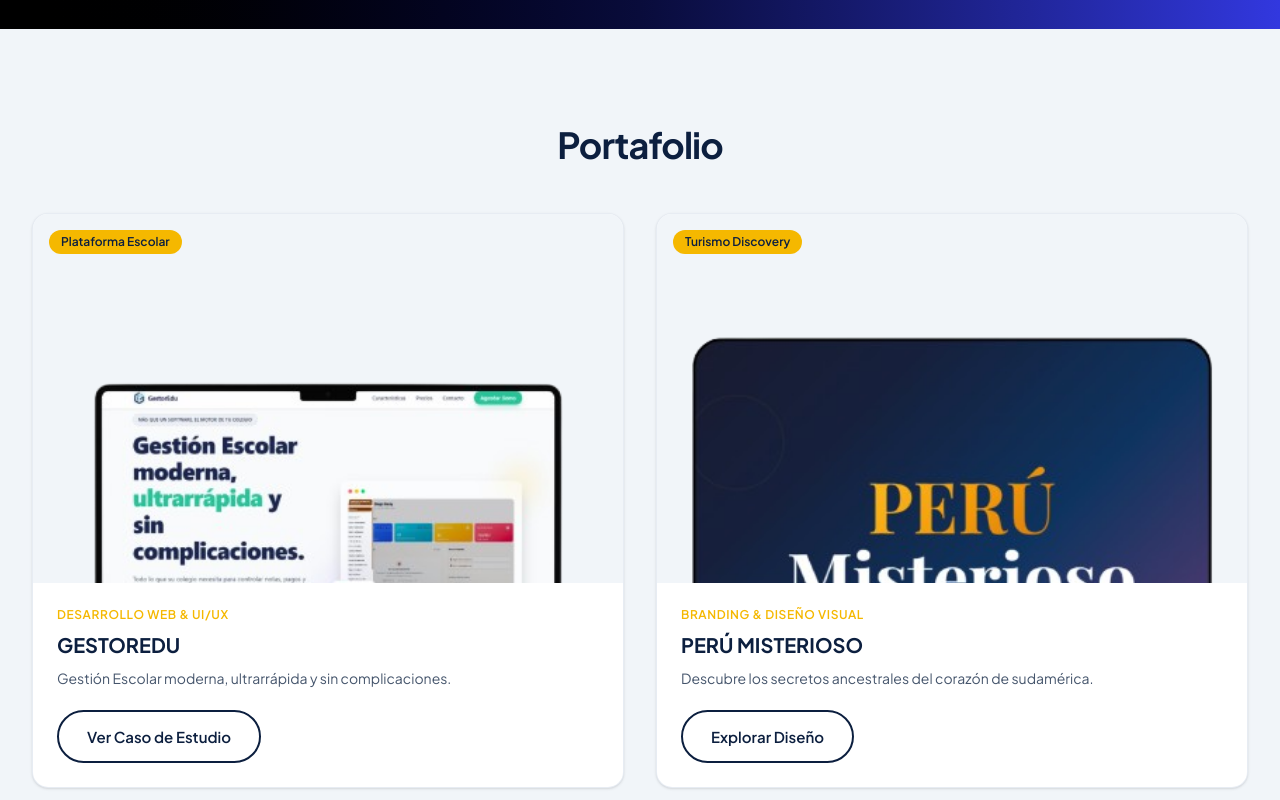
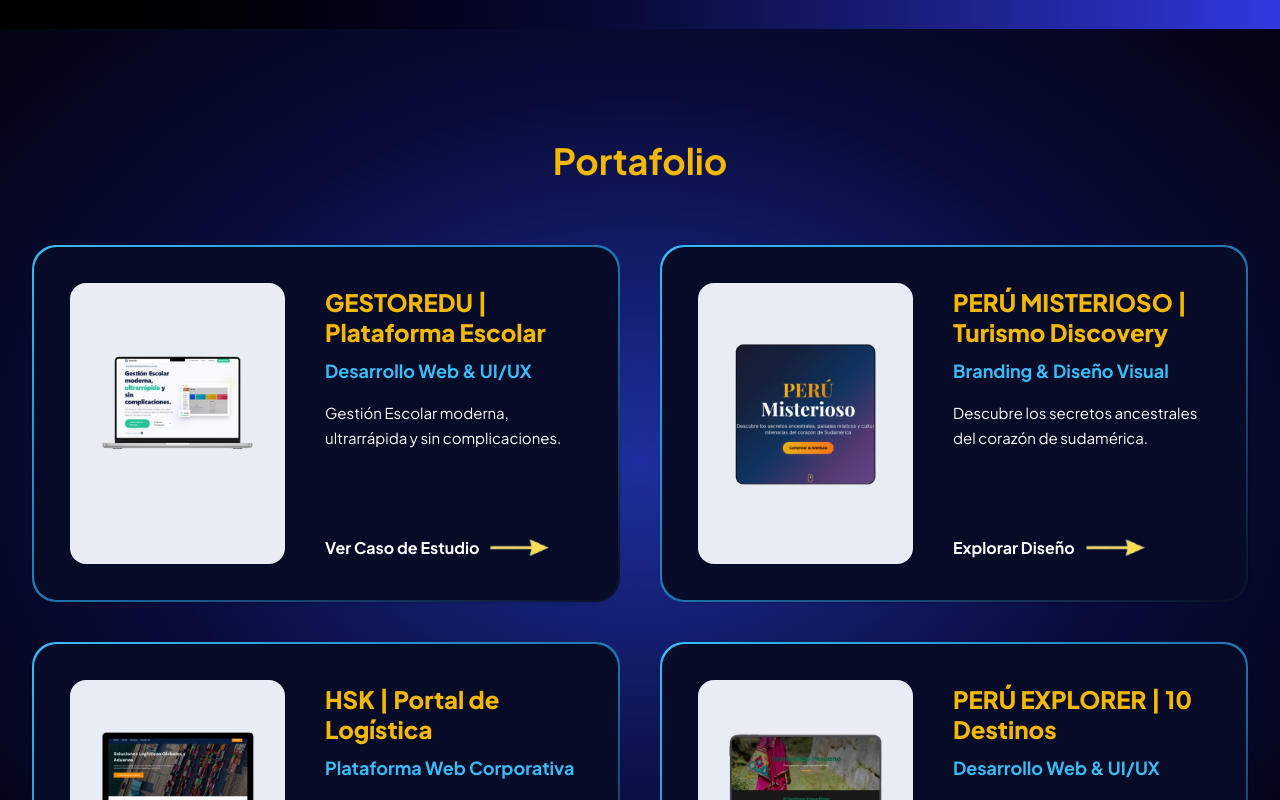
Before and after one commit to Dieguidev/nexedge-landing-page, a Next.js app: page / in a window 1280 px wide. Shown: the part 4200-5000 px from the top of the page. Built offline with nearby package versions, Linux system fonts and the light colour scheme.

Commit message:
Refactor PortfolioSection component; replace Card and Image components with PortfolioCard for improved structure, enhance layout with a gradient background, and update heading for better visual presentation.

```diff
--- /dev/null
+++ b/components/cards/PortfolioCard.tsx
@@ -0,0 +1,80 @@
+import Image from "next/image";
+import Link from "next/link";
+import { cn } from "@/lib/utils";
+
+type PortfolioCardProps = {
+  title: string;
+  tag: string;
+  category: string;
+  description: string;
+  image: string;
+  cta: string;
+  href: string;
+  className?: string;
+};
+
+export function PortfolioCard({
+  title,
+  tag,
+  category,
+  description,
+  image,
+  cta,
+  href,
+  className,
+}: PortfolioCardProps) {
+  return (
+    <div
+      className={cn(
+        "rounded-3xl bg-gradient-to-br from-[#38bdf8] via-[#1e78b4] to-[#0a0e27] p-[2px] shadow-sm",
+        className,
+      )}
+    >
+      <div className="flex h-full flex-col gap-6 rounded-[calc(1.5rem-1px)] bg-[#060b27] p-6 sm:flex-row sm:items-stretch sm:gap-8 sm:p-8 lg:gap-10 lg:p-9">
+        <div className="flex shrink-0 items-center justify-center rounded-2xl bg-[#e8ecf4] p-5 sm:w-[42%] sm:max-w-[17.5rem] sm:p-6 lg:p-7">
+          <Image
+            src={image}
+            alt={title}
+            width={560}
+            height={360}
+            className="h-auto w-full max-w-[15rem] object-contain sm:max-w-none"
+            sizes="(max-width: 640px) 80vw, 280px"
+          />
+        </div>
+
+        <div className="flex min-w-0 flex-1 flex-col justify-between sm:py-1">
+          <div>
+            <h3 className="text-lg font-extrabold leading-tight text-accent sm:text-xl lg:text-2xl">
+              <span className="uppercase">{title}</span>
+              {" | "}
+              {tag}
+            </h3>
+
+            <p className="mt-2 text-base font-bold text-[#38bdf8] sm:mt-2.5 sm:text-lg">
+              {category}
+            </p>
+
+            <p className="mt-3 text-sm leading-relaxed text-white sm:mt-4 sm:text-[15px]">
+              {description}
+            </p>
+          </div>
+
+          <Link
+            href={href}
+            className="mt-6 inline-flex items-center gap-2 self-start text-sm font-bold text-white transition-opacity hover:opacity-80 sm:mt-8 sm:text-base"
+          >
+            {cta}
+            <Image
+              src="/icons/ui/flecha-derecha.png"
+              alt=""
+              width={78}
+              height={24}
+              className="h-4 w-auto shrink-0 object-contain sm:h-5"
+              aria-hidden
+            />
+          </Link>
+        </div>
+      </div>
+    </div>
+  );
+}
--- a/components/sections/PortfolioSection.tsx
+++ b/components/sections/PortfolioSection.tsx
@@ -1,72 +1,42 @@
 "use client";
 
-import Image from "next/image";
-import { motion, useReducedMotion } from "framer-motion";
 import { portfolioProjects } from "@/lib/site-data";
-import { cardHover } from "@/lib/animations";
 import { Container } from "@/components/ui/Container";
-import { SectionHeading } from "@/components/ui/SectionHeading";
-import { Card } from "@/components/ui/Card";
-import { Button } from "@/components/ui/Button";
+import { PortfolioCard } from "@/components/cards/PortfolioCard";
 import {
   AnimatedSection,
   AnimatedItem,
 } from "@/components/ui/AnimatedSection";
 
 export function PortfolioSection() {
-  const prefersReducedMotion = useReducedMotion();
-
   return (
-    <section id="portafolio" className="bg-muted py-24">
+    <section
+      id="portafolio"
+      className="w-full bg-[radial-gradient(ellipse_80%_70%_at_50%_40%,#1e2f9e_0%,#090c3b_48%,#000000_100%)] py-20 sm:py-24 lg:py-28"
+    >
       <Container>
         <AnimatedSection>
-          <SectionHeading title="Portafolio" />
+          <h2 className="text-center text-2xl font-bold text-accent sm:text-3xl lg:text-4xl">
+            Portafolio
+          </h2>
         </AnimatedSection>
 
         <AnimatedSection
           stagger
-          className="grid gap-8 sm:grid-cols-2"
+          className="mt-12 grid gap-8 sm:mt-14 sm:grid-cols-2 sm:gap-8 lg:mt-16 lg:gap-10"
         >
           {portfolioProjects.map((project) => (
-            <AnimatedItem key={project.title}>
-              <motion.div
-                whileHover={prefersReducedMotion ? undefined : cardHover}
-              >
-                <Card hoverable className="overflow-hidden p-0">
-                  <div className="relative aspect-[16/10] overflow-hidden bg-slate-100">
-                    <Image
-                      src={project.image}
-                      alt={project.title}
-                      fill
-                      className="object-cover object-top transition-transform duration-300 hover:scale-105"
-                      sizes="(max-width: 768px) 100vw, 50vw"
-                    />
-                    <span className="absolute left-4 top-4 rounded-full bg-accent px-3 py-1 text-xs font-semibold text-primary">
-                      {project.tag}
-                    </span>
-                  </div>
-                  <div className="p-6">
-                    <p className="text-xs font-semibold uppercase tracking-wider text-accent">
-                      {project.category}
-                    </p>
-                    <h3 className="mt-2 text-xl font-bold text-primary">
-                      {project.title}
-                    </h3>
-                    <p className="mt-2 text-sm leading-relaxed text-slate-600">
-                      {project.description}
-                    </p>
-                    <div className="mt-5">
-                      <Button
-                        href={project.href}
-                        variant="outline"
-                        className="text-sm"
-                      >
-                        {project.cta}
-                      </Button>
-                    </div>
-                  </div>
-                </Card>
-              </motion.div>
+            <AnimatedItem key={project.title} className="h-full">
+              <PortfolioCard
+                title={project.title}
+                tag={project.tag}
+                category={project.category}
+                description={project.description}
+                image={project.image}
+                cta={project.cta}
+                href={project.href}
+                className="h-full"
+              />
             </AnimatedItem>
           ))}
         </AnimatedSection>
```
